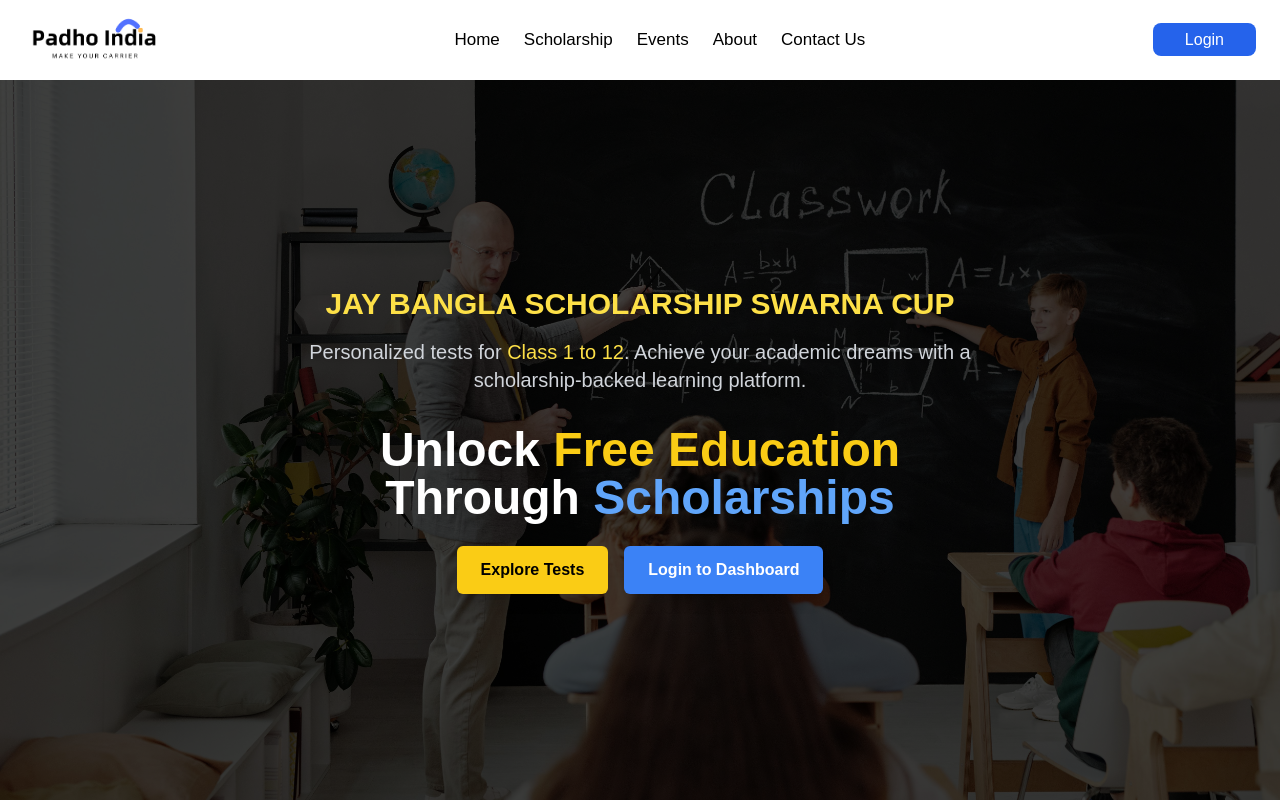
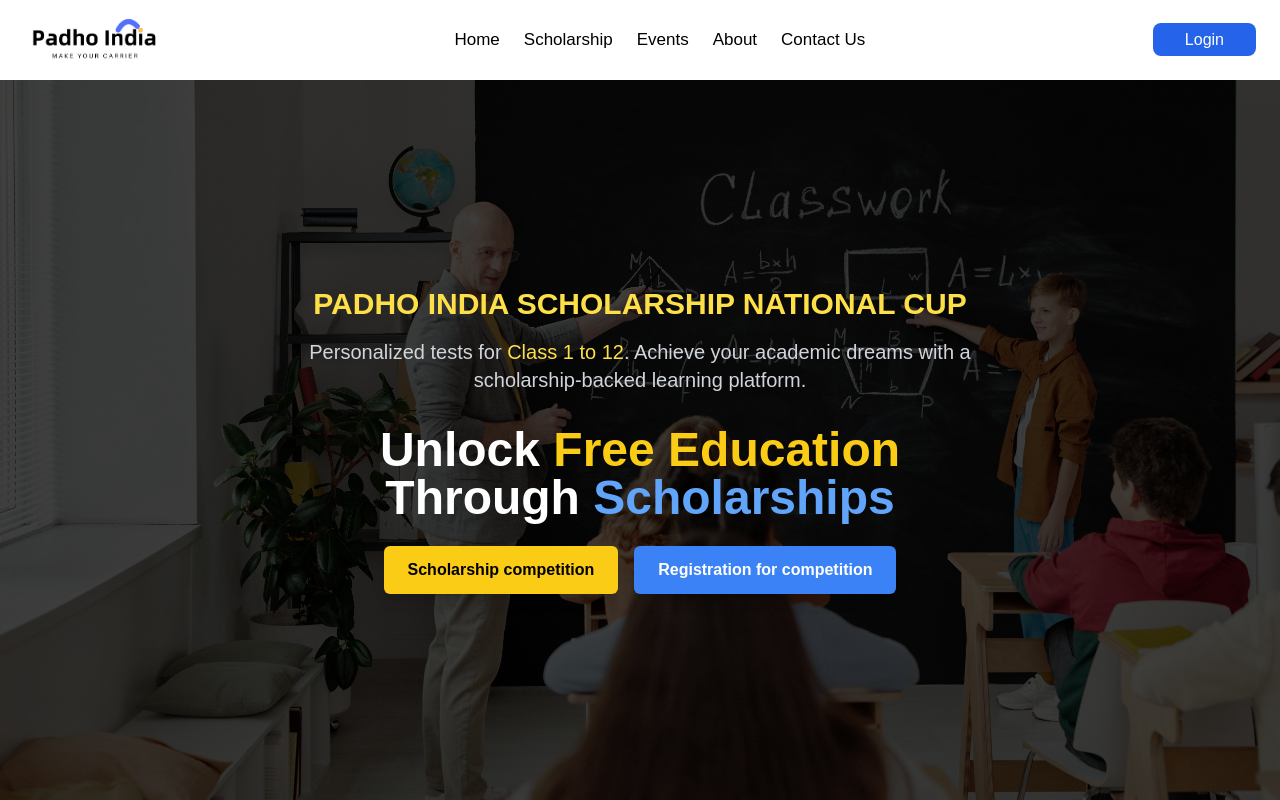
Before and after one commit to Alomj257/PadhoIndia, a React (Vite) app in the folder frontend-padhoindia/: page / in a window 1280 px wide. Built offline with nearby package versions, Linux system fonts and the light colour scheme.

Commit message:
hero content change

```diff
--- a/frontend-padhoindia/src/components/common/Hero.jsx
+++ b/frontend-padhoindia/src/components/common/Hero.jsx
@@ -19,8 +19,8 @@
 
           {/* Modern Heading with smaller text on mobile */}
           <h1 className="text-base sm:text-lg md:text-xl lg:text-2xl xl:text-3xl font-semibold text-yellow-300 leading-relaxed mb-4">
-  JAY BANGLA SCHOLARSHIP SWARNA CUP
-</h1>
+            PADHO INDIA SCHOLARSHIP NATIONAL CUP
+          </h1>
 
 
           {/* Elegant Description */}
@@ -39,13 +39,13 @@
           <div className="flex flex-col sm:flex-row justify-center gap-4">
             <Link to="/scholarship" className="w-full sm:w-auto">
               <button className="w-full sm:w-auto bg-yellow-400 text-black text-sm md:text-base px-6 py-3 rounded-md font-semibold shadow-lg hover:bg-yellow-500 hover:scale-105 transition-transform duration-300">
-                Explore Tests
+                Scholarship competition
               </button>
             </Link>
 
             <Link to="/login" className="w-full sm:w-auto">
               <button className="w-full sm:w-auto bg-blue-500 text-white text-sm md:text-base px-6 py-3 rounded-md font-semibold shadow-lg hover:bg-blue-600 hover:scale-105 transition-transform duration-300">
-                Login to Dashboard
+                Registration for competition
               </button>
             </Link>
           </div>
```
